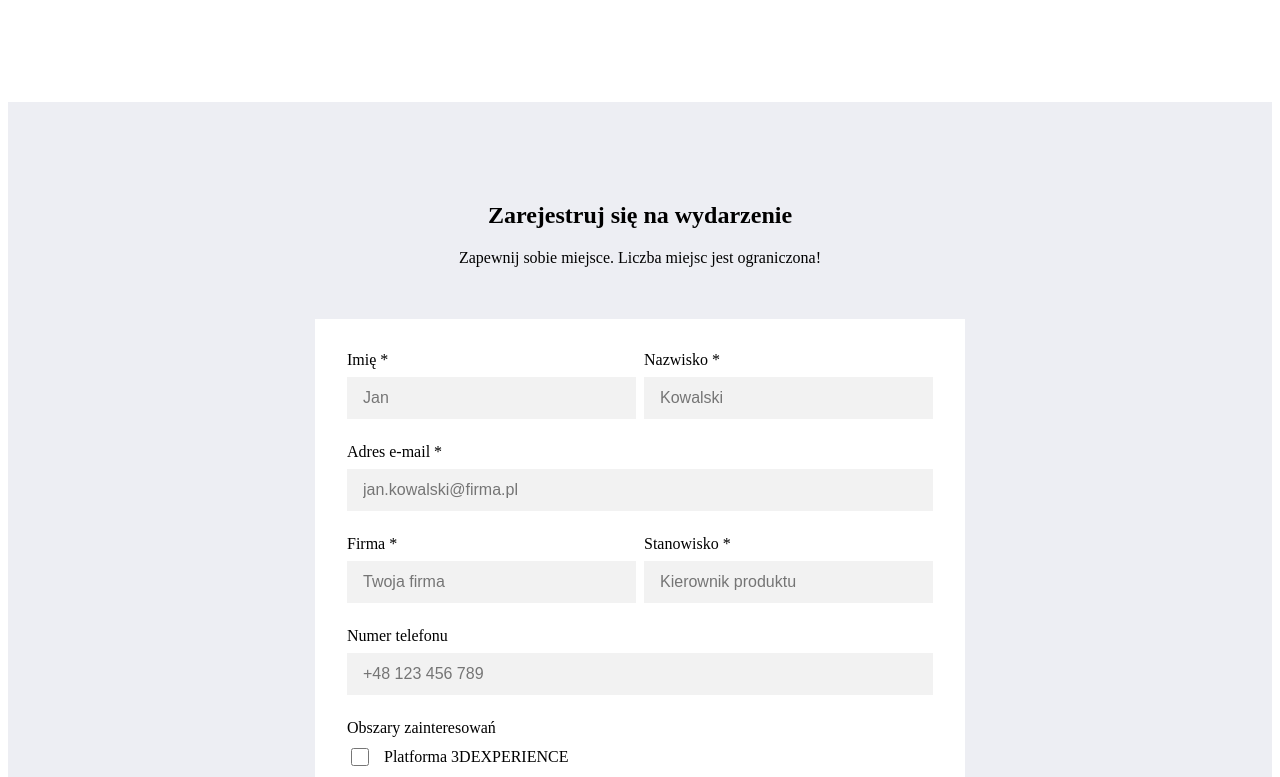
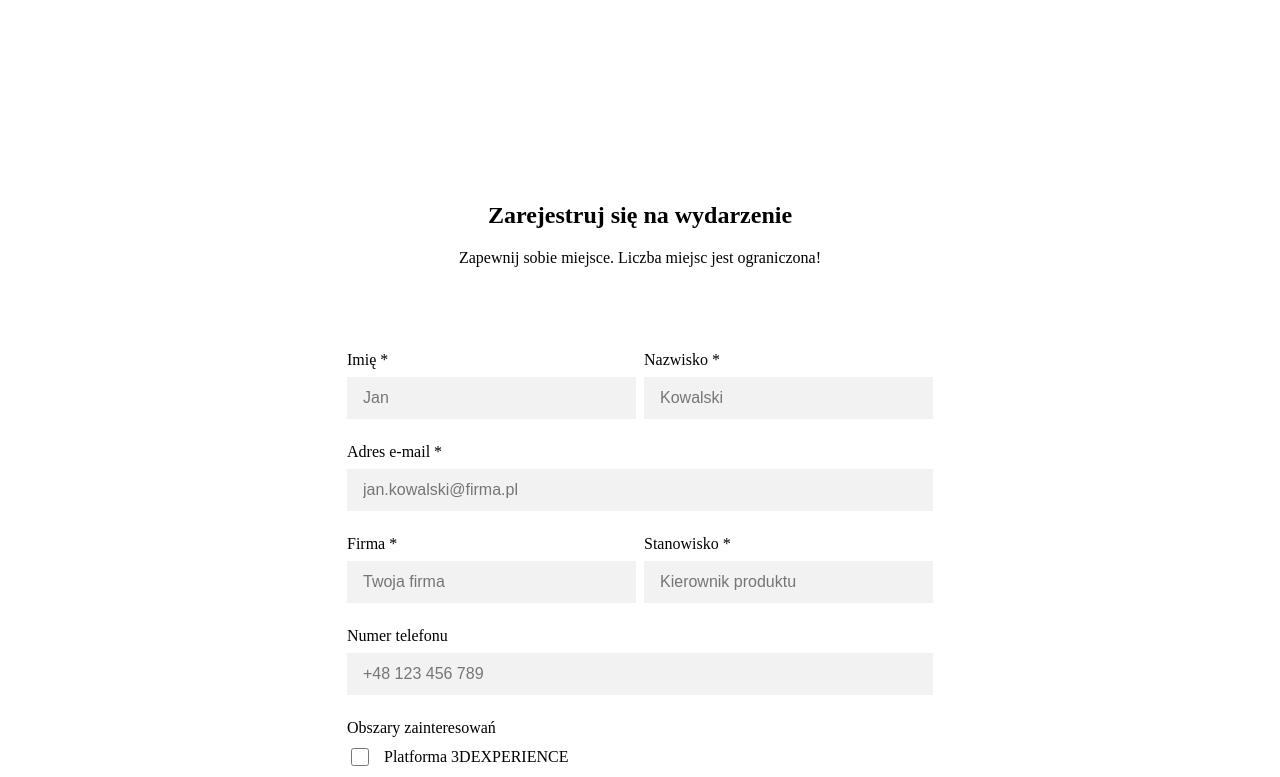
Before and after one commit to koltech-mh/koltech-mh.github.io, a React (Vite) app: page / in a window 1280 px wide. Shown: the part 3263-4040 px from the top of the page. Built offline with nearby package versions, Linux system fonts and the light colour scheme; the HTML template or start-up script is replaced by a standard one.

Commit message:
registration bg set to variable color

```diff
--- a/src/components/RegistrationForm.css
+++ b/src/components/RegistrationForm.css
@@ -2,6 +2,7 @@
 .reg-section {
   padding: 5rem 0;
   background: rgb(237, 238, 243);
+  background: var(--bg-light);
 }
 
 /* Container */
```
